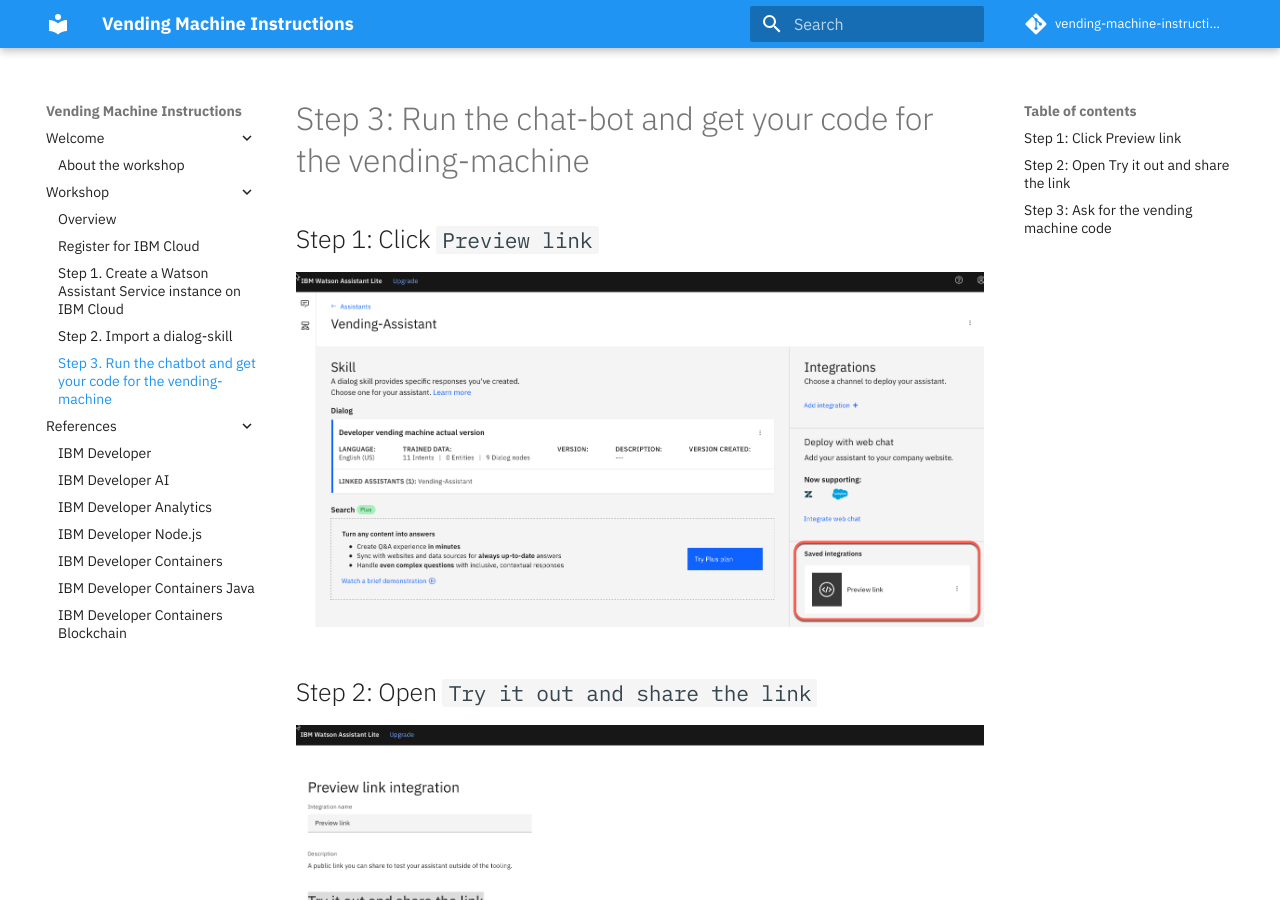
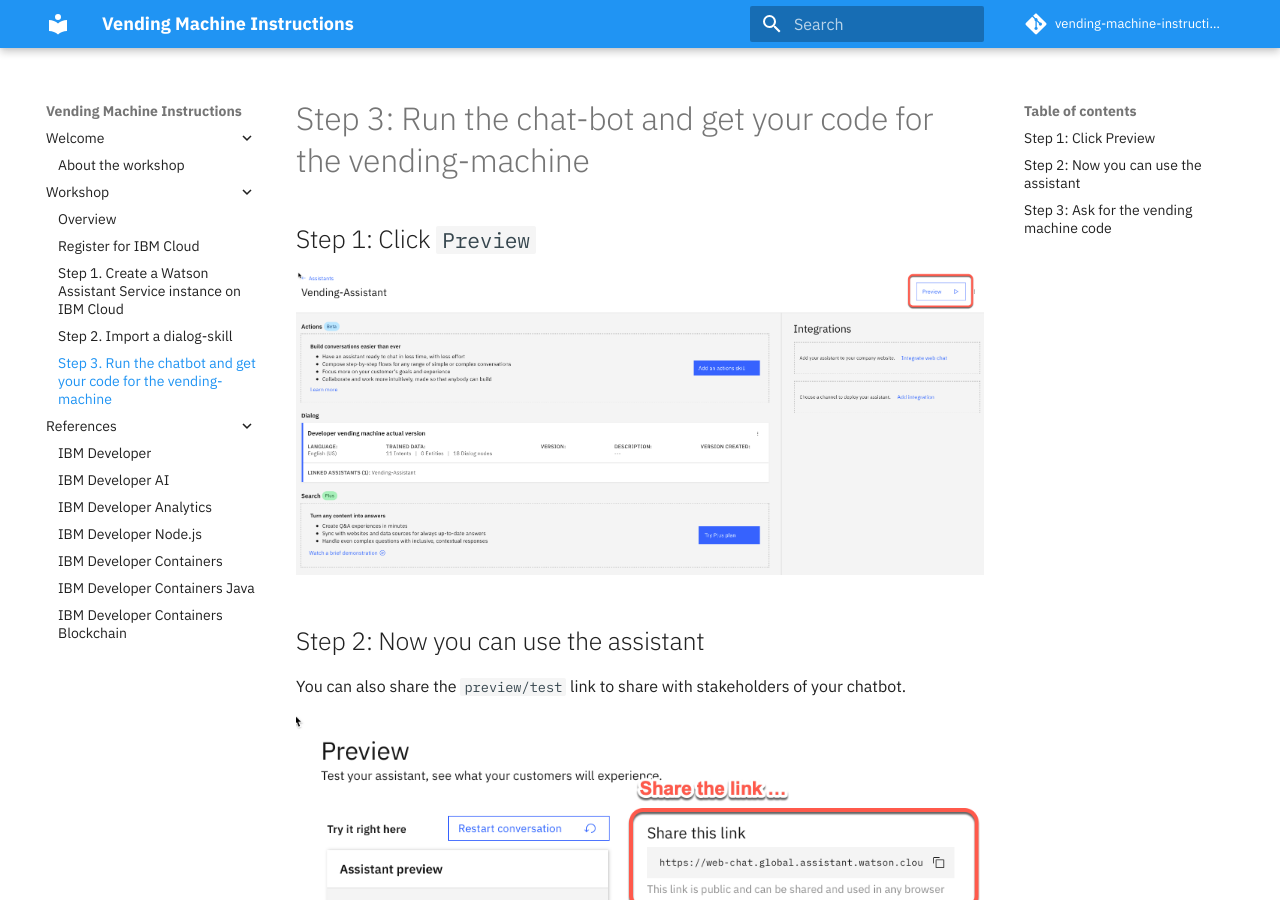
Before and after one commit to IBM/vending-machine-instructions, an MkDocs documentation site: the page built from workshop/exercise-03/README.md, in a window 1280 px wide and 900 px high. Built offline with MkDocs 1.6.1 and Material for MkDocs 9.7.7, drawn with Linux system fonts in a browser that asks for light colours; comment, search, counter and statistics services are not loaded.

Commit message:
update screen shots and guide

```diff
--- a/workshop/exercise-03/README.md
+++ b/workshop/exercise-03/README.md
@@ -1,10 +1,12 @@
 # Step 3: Run the chat-bot and get your code for the vending-machine
 
-## Step 1: Click `Preview link`
+## Step 1: Click `Preview`
 
 ![assistant-1](../images/run-assistant-01.png)
 
-## Step 2: Open `Try it out and share the link`
+## Step 2: Now you can use the assistant
+
+You can also share the `preview/test` link to share with stakeholders of your chatbot.
 
 ![assistant-2](../images/run-assistant-02.png)
 
```
Also changed, not shown: workshop/exercise-01/README.md (+0 -2 lines), workshop/exercise-02/README.md (+1 -1 lines), workshop/images/create-assistant-01.png, workshop/images/create-assistant-03.png, workshop/images/create-assistant-07.png, workshop/images/run-assistant-01.png, workshop/images/run-assistant-02.png.
